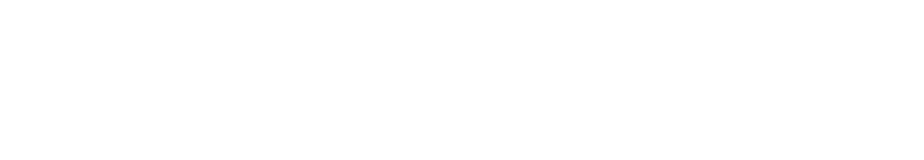
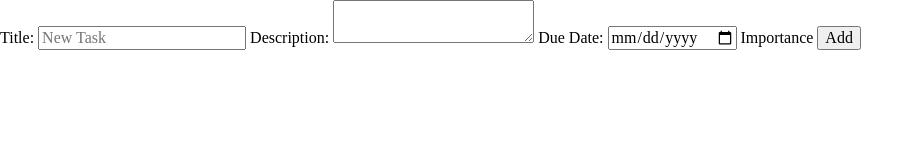
Before and after one commit to MalcolmSmalls/Odin-todo-list, a website built with webpack: page dist/index.html in a window 1280 px wide. Shown: the whole page, without its empty margins (0-924 px from the left). Built offline with nearby package versions, Linux system fonts and the light colour scheme.

Commit message:
Create form to add task

```diff
--- a/src/index.js
+++ b/src/index.js
@@ -1,5 +1,5 @@
 import { TodoFactory } from "./todoFactory.js"
 
-const makeBeats = TodoFactory('Make Beats', 'Make a lot of beats', '9-30-2022', 1, 'default')
+const makeBeats = TodoFactory('Make Beats', 'Make a lot of beats', '9-30-2022', 1, 'default', 'incomplete')
 
 console.log(makeBeats.description)
--- a/src/todoFactory.js
+++ b/src/todoFactory.js
@@ -1,4 +1,4 @@
-const TodoFactory = (title, description, dueDate, priority, project) => {
+const TodoFactory = (title, description, dueDate, priority, project, status) => {
 
 
 
```
Also changed, not shown: dist/index.html.
